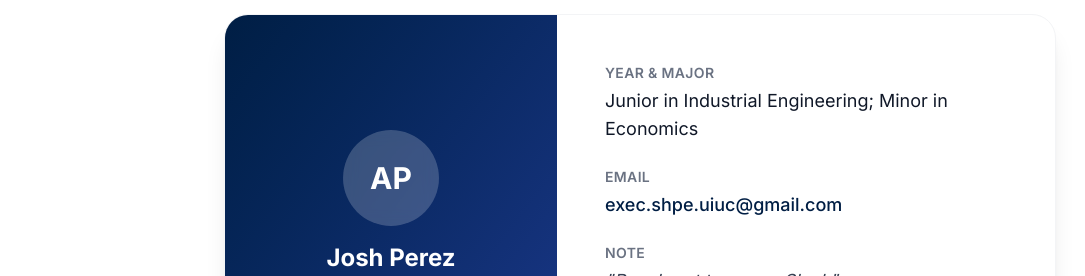
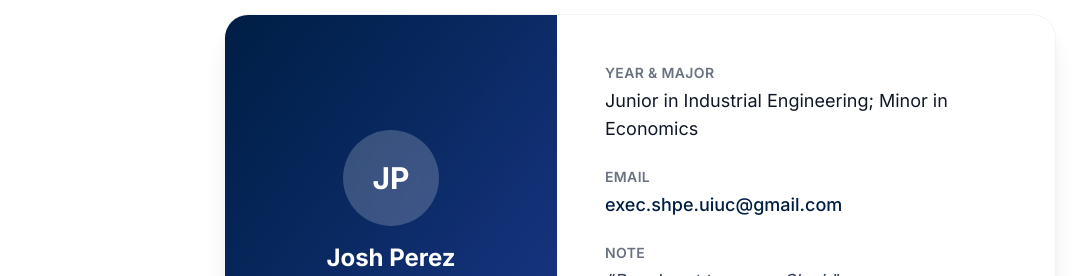
Before and after one commit to SHPE-Tech-Team/SHPE_Website, a Next.js app: page /sponsors in a window 1280 px wide. Shown: the part 1440-1716 px from the top of the page, without its empty margins (0-1085 px from the left). Built offline with nearby package versions, Linux system fonts and the light colour scheme.

Commit message:
Update page.tsx

```diff
--- a/app/sponsors/page.tsx
+++ b/app/sponsors/page.tsx
@@ -86,7 +86,7 @@ export default function Sponsors() {
                     <div className="bg-white rounded-3xl shadow-xl overflow-hidden border border-gray-100 flex flex-col md:flex-row transform hover:scale-[1.01] transition-transform duration-300">
                         <div className="bg-gradient-to-br from-shpe-blue to-blue-900 w-full md:w-2/5 p-8 flex flex-col justify-center items-center text-center text-white">
                             <div className="w-24 h-24 bg-white/20 rounded-full flex items-center justify-center backdrop-blur-sm mb-4 text-3xl font-bold">
-                                AP
+                                JP
                             </div>
                             <h3 className="text-2xl font-bold">Josh Perez</h3>
                             <p className="text-blue-200 font-medium">External Vice President</p>
```
